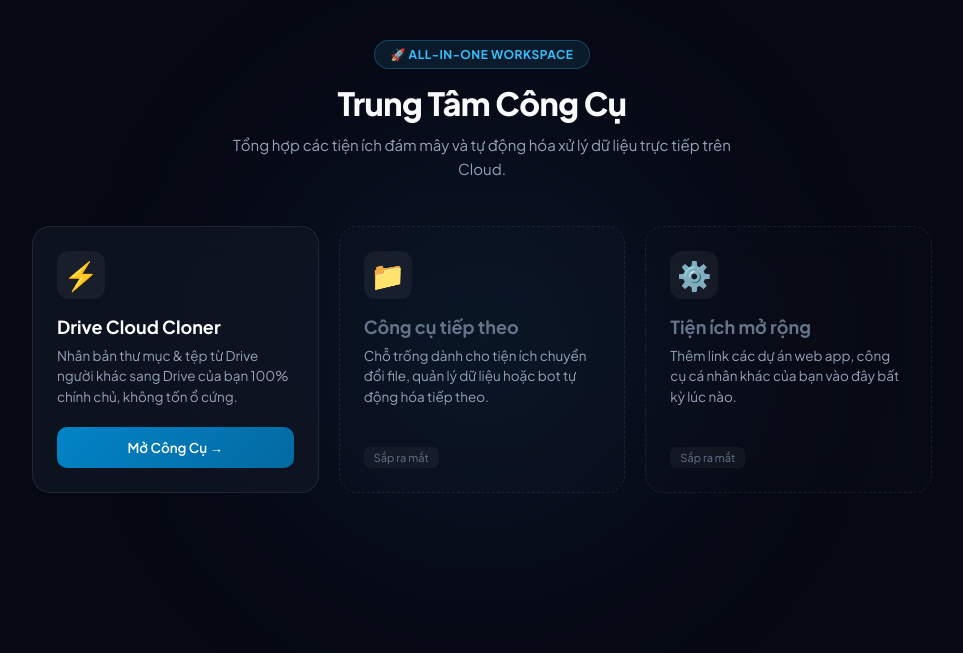
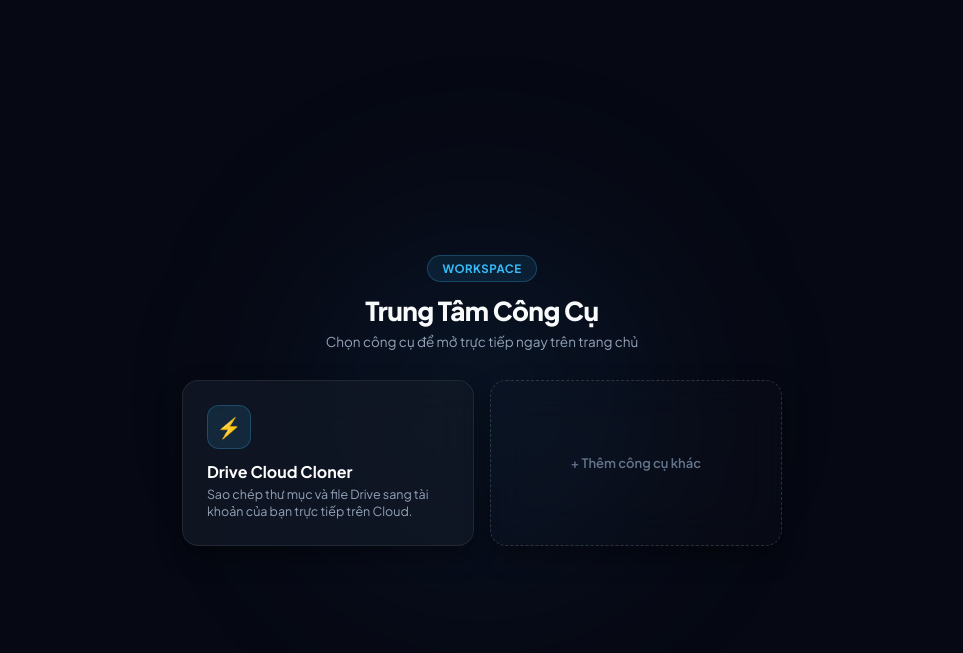
Before and after one commit to ENY333/cloner, a plain HTML site: page index.html in a window 1280 px wide. Shown: the whole page, without its empty margins (158-1121 px from the left). Drawn offline with Linux system fonts and the light colour scheme.

Commit message:
Update index.html

```diff
--- a/index.html
+++ b/index.html
@@ -3,18 +3,18 @@
 <head>
   <meta charset="UTF-8">
   <meta name="viewport" content="width=device-width, initial-scale=1.0">
-  <title>Cloud Tools Portal</title>
+  <title>Dashboard Công Cụ</title>
   <link rel="preconnect" href="https://fonts.googleapis.com">
   <link rel="preconnect" href="https://fonts.gstatic.com" crossorigin>
   <link href="https://fonts.googleapis.com/css2?family=Plus+Jakarta+Sans:wght@400;500;600;700;800&display=swap" rel="stylesheet">
   <style>
     :root {
       --bg: #060913;
-      --card-bg: rgba(18, 24, 38, 0.7);
+      --card-bg: rgba(18, 24, 38, 0.75);
       --card-border: rgba(255, 255, 255, 0.08);
       --primary: #0284c7;
       --accent: #38bdf8;
-      --text: #f8fafc;
+      --text-main: #f8fafc;
       --text-dim: #94a3b8;
     }
 
@@ -23,40 +23,46 @@
     body {
       font-family: 'Plus Jakarta Sans', sans-serif;
       background-color: var(--bg);
-      color: var(--text);
+      color: var(--text-main);
       min-height: 100vh;
       display: flex;
       flex-direction: column;
       align-items: center;
-      padding: 40px 20px;
+      justify-content: center;
+      padding: 24px;
       position: relative;
       overflow-x: hidden;
     }
 
-    /* Hiệu ứng ánh sáng nền */
-    .glow-sphere {
+    /* Đốm sáng nền công nghệ */
+    .bg-glow {
       position: absolute;
-      width: 600px;
-      height: 600px;
+      width: 500px;
+      height: 500px;
       background: radial-gradient(circle, rgba(14, 165, 233, 0.12) 0%, rgba(99, 102, 241, 0.04) 50%, transparent 70%);
-      top: 20%;
+      top: 50%;
       left: 50%;
-      transform: translate(-50%, -20%);
-      filter: blur(100px);
+      transform: translate(-50%, -50%);
+      filter: blur(90px);
       z-index: 0;
       pointer-events: none;
     }
 
-    .main-wrapper {
+    .wrapper {
       position: relative;
       z-index: 1;
       width: 100%;
-      max-width: 900px;
+      max-width: 800px;
+      display: flex;
+      flex-direction: column;
+      align-items: center;
     }
 
-    header {
+    /* Tiêu đề trang chủ */
+    .portal-header {
       text-align: center;
-      margin-bottom: 45px;
+      margin-bottom: 30px;
+      transition: opacity 0.3s ease;
     }
 
     .badge {
@@ -66,170 +72,165 @@
       background: rgba(56, 189, 248, 0.1);
       border: 1px solid rgba(56, 189, 248, 0.25);
       color: var(--accent);
-      padding: 6px 16px;
+      padding: 5px 14px;
       border-radius: 9999px;
-      font-size: 12px;
+      font-size: 11.5px;
       font-weight: 700;
       letter-spacing: 0.5px;
       text-transform: uppercase;
-      margin-bottom: 14px;
+      margin-bottom: 12px;
     }
 
     h1 {
-      font-size: 32px;
+      font-size: 26px;
       font-weight: 800;
       letter-spacing: -0.5px;
-      margin-bottom: 10px;
+      margin-bottom: 6px;
     }
 
-    header p {
+    .subtitle {
       color: var(--text-dim);
-      font-size: 15px;
-      max-width: 500px;
-      margin: 0 auto;
-      line-height: 1.6;
+      font-size: 13.5px;
     }
 
-    /* Lưới danh sách công cụ (Tools Grid) */
+    /* Khu vực lưới công cụ */
     .tools-grid {
       display: grid;
-      grid-template-columns: repeat(auto-fit, minmax(260px, 1fr));
-      gap: 20px;
+      grid-template-columns: repeat(auto-fit, minmax(240px, 1fr));
+      gap: 16px;
+      width: 100%;
+      max-width: 600px;
     }
 
-    .tool-card {
+    /* Ô nhỏ Drive Cloner */
+    .tool-box {
       background: var(--card-bg);
       backdrop-filter: blur(20px);
       -webkit-backdrop-filter: blur(20px);
       border: 1px solid var(--card-border);
-      border-radius: 18px;
+      border-radius: 16px;
       padding: 24px;
+      cursor: pointer;
       display: flex;
       flex-direction: column;
-      justify-content: space-between;
-      transition: all 0.25s ease;
-      cursor: pointer;
+      align-items: flex-start;
+      gap: 12px;
+      transition: all 0.25s cubic-bezier(0.4, 0, 0.2, 1);
+      box-shadow: 0 10px 25px rgba(0, 0, 0, 0.4);
     }
 
-    .tool-card:hover {
-      transform: translateY(-4px);
+    .tool-box:hover {
+      transform: translateY(-3px);
       border-color: rgba(56, 189, 248, 0.4);
-      box-shadow: 0 16px 30px -10px rgba(0, 0, 0, 0.5), 0 0 20px rgba(14, 165, 233, 0.15);
+      box-shadow: 0 15px 35px rgba(14, 165, 233, 0.15);
     }
 
     .tool-icon {
-      font-size: 28px;
-      width: 48px;
-      height: 48px;
+      width: 44px;
+      height: 44px;
+      background: rgba(56, 189, 248, 0.12);
+      border: 1px solid rgba(56, 189, 248, 0.25);
+      border-radius: 12px;
       display: flex;
       align-items: center;
       justify-content: center;
-      background: rgba(255, 255, 255, 0.05);
-      border-radius: 12px;
-      margin-bottom: 16px;
+      font-size: 20px;
     }
 
-    .tool-card h3 {
-      font-size: 18px;
+    .tool-info h3 {
+      font-size: 16px;
       font-weight: 700;
       color: #fff;
-      margin-bottom: 8px;
+      margin-bottom: 4px;
     }
 
-    .tool-card p {
+    .tool-info p {
+      font-size: 12.5px;
       color: var(--text-dim);
-      font-size: 13.5px;
-      line-height: 1.5;
-      margin-bottom: 20px;
-      flex-grow: 1;
+      line-height: 1.4;
     }
 
-    .tool-btn {
-      display: flex;
+    /* Ô chờ để sau này thêm tool mới */
+    .tool-box.add-more {
+      border: 1px dashed rgba(255, 255, 255, 0.15);
+      background: rgba(255, 255, 255, 0.01);
       align-items: center;
       justify-content: center;
-      gap: 8px;
-      width: 100%;
-      padding: 12px;
-      background: linear-gradient(135deg, #0284c7 0%, #0369a1 100%);
-      color: #fff;
-      border: none;
-      border-radius: 10px;
-      font-weight: 600;
-      font-size: 13.5px;
-      cursor: pointer;
-      font-family: inherit;
-      transition: all 0.2s;
+      text-align: center;
+      min-height: 130px;
     }
 
-    .tool-card:hover .tool-btn {
-      background: linear-gradient(135deg, #0ea5e9 0%, #0284c7 100%);
+    .tool-box.add-more:hover {
+      border-color: rgba(255, 255, 255, 0.3);
+      transform: none;
+      box-shadow: none;
     }
 
-    /* Thẻ công cụ chờ thêm mới (Placeholder) */
-    .tool-card.placeholder {
-      border: 1px dashed var(--card-border);
-      background: rgba(255, 255, 255, 0.01);
-      cursor: default;
+    .add-more-text {
+      font-size: 13px;
+      font-weight: 600;
+      color: #64748b;
     }
 
-    .tool-card.placeholder:hover {
-      transform: none;
-      box-shadow: none;
-      border-color: var(--card-border);
+    /* Khung hiển thị App trực tiếp ngay trên trang chủ */
+    #app-display-card {
+      display: none;
+      width: 100%;
+      max-width: 650px;
+      height: 620px;
+      background: var(--card-bg);
+      backdrop-filter: blur(24px);
+      -webkit-backdrop-filter: blur(24px);
+      border: 1px solid var(--card-border);
+      border-radius: 20px;
+      overflow: hidden;
+      flex-direction: column;
+      box-shadow: 0 25px 50px -12px rgba(0, 0, 0, 0.7);
+      animation: zoomIn 0.25s ease-out forwards;
     }
 
-    .placeholder-badge {
-      display: inline-block;
-      font-size: 11px;
-      color: #64748b;
-      background: rgba(255, 255, 255, 0.04);
-      padding: 4px 10px;
-      border-radius: 6px;
-      margin-top: auto;
-      width: fit-content;
-    }
-
-    /* Khung mở ứng dụng trực tiếp tại chỗ (Không nhảy tab) */
-    #app-container {
-      position: fixed;
-      top: 0;
-      left: 0;
-      width: 100vw;
-      height: 100vh;
-      background: #060913;
-      z-index: 999;
-      display: none;
-      flex-direction: column;
+    @keyframes zoomIn {
+      from { opacity: 0; transform: scale(0.97); }
+      to { opacity: 1; transform: scale(1); }
     }
 
     .app-topbar {
       display: flex;
       align-items: center;
       justify-content: space-between;
-      padding: 12px 24px;
-      background: #0b1120;
+      padding: 12px 18px;
+      background: rgba(11, 17, 32, 0.85);
       border-bottom: 1px solid var(--card-border);
     }
 
-    .back-btn {
+    .app-title-tag {
+      display: flex;
+      align-items: center;
+      gap: 8px;
+      font-size: 13.5px;
+      font-weight: 700;
+      color: #fff;
+    }
+
+    .btn-close {
       background: rgba(255, 255, 255, 0.08);
-      color: #fff;
       border: 1px solid var(--card-border);
-      padding: 8px 14px;
+      color: #cbd5e1;
+      padding: 6px 12px;
       border-radius: 8px;
-      font-size: 13px;
+      font-size: 12px;
       font-weight: 600;
       cursor: pointer;
       display: flex;
       align-items: center;
-      gap: 6px;
-      transition: all 0.2s;
+      gap: 4px;
+      transition: 0.2s;
     }
 
-    .back-btn:hover {
-      background: rgba(255, 255, 255, 0.15);
-      border-color: var(--accent);
+    .btn-close:hover {
+      background: rgba(239, 68, 68, 0.2);
+      border-color: rgba(239, 68, 68, 0.4);
+      color: #fca5a5;
     }
 
     iframe {
@@ -237,66 +238,74 @@
       height: 100%;
       border: none;
       flex-grow: 1;
+      background: transparent;
     }
   </style>
 </head>
 <body>
 
-  <div class="glow-sphere"></div>
+  <div class="bg-glow"></div>
 
-  <!-- Giao diện Trang Chủ Hub -->
-  <div class="main-wrapper" id="home-view">
-    <header>
-      <div class="badge">🚀 All-In-One Workspace</div>
+  <div class="wrapper">
+    <!-- Tiêu đề cổng trang chủ -->
+    <div class="portal-header" id="headerSection">
+      <div class="badge">Workspace</div>
       <h1>Trung Tâm Công Cụ</h1>
-      <p>Tổng hợp các tiện ích đám mây và tự động hóa xử lý dữ liệu trực tiếp trên Cloud.</p>
-    </header>
+      <p class="subtitle">Chọn công cụ để mở trực tiếp ngay trên trang chủ</p>
+    </div>
 
-    <div class="tools-grid">
-      <!-- CÔNG CỤ 1: DRIVE CLONER -->
-      <div class="tool-card" onclick="openApp('https://script.google.com/macros/s/AKfycbyDJJXCANAJEfUPgpby7TDhXcnN3YmqRJZuhXe5CLQEr_2VhAmSaArD442cDjB4IQwT/exec')">
+    <!-- Lưới các ô công cụ trên trang chủ -->
+    <div class="tools-grid" id="toolsGrid">
+
+      <!-- Ô DRIVE CLOUD CLONER -->
+      <div class="tool-box" onclick="showApp('https://script.google.com/macros/s/AKfycbyDJJXCANAJEfUPgpby7TDhXcnN3YmqRJZuhXe5CLQEr_2VhAmSaArD442cDjB4IQwT/exec', '⚡ Drive Cloud Cloner')">
         <div class="tool-icon">⚡</div>
-        <h3>Drive Cloud Cloner</h3>
-        <p>Nhân bản thư mục & tệp từ Drive người khác sang Drive của bạn 100% chính chủ, không tốn ổ cứng.</p>
-        <button class="tool-btn">Mở Công Cụ &rarr;</button>
+        <div class="tool-info">
+          <h3>Drive Cloud Cloner</h3>
+          <p>Sao chép thư mục và file Drive sang tài khoản của bạn trực tiếp trên Cloud.</p>
+        </div>
       </div>
 
-      <!-- CÔNG CỤ 2: DÀNH ĐỂ BẠN THÊM SAU -->
-      <div class="tool-card placeholder">
-        <div class="tool-icon">📁</div>
-        <h3 style="color: #64748b;">Công cụ tiếp theo</h3>
-        <p>Chỗ trống dành cho tiện ích chuyển đổi file, quản lý dữ liệu hoặc bot tự động hóa tiếp theo.</p>
-        <span class="placeholder-badge">Sắp ra mắt</span>
+      <!-- Ô CHỜ SẴN (Sau này bạn thêm công cụ khác vào đây) -->
+      <div class="tool-box add-more">
+        <span class="add-more-text">+ Thêm công cụ khác</span>
       </div>
 
-      <!-- CÔNG CỤ 3: DÀNH ĐỂ BẠN THÊM SAU -->
-      <div class="tool-card placeholder">
-        <div class="tool-icon">⚙️</div>
-        <h3 style="color: #64748b;">Tiện ích mở rộng</h3>
-        <p>Thêm link các dự án web app, công cụ cá nhân khác của bạn vào đây bất kỳ lúc nào.</p>
-        <span class="placeholder-badge">Sắp ra mắt</span>
+    </div>
+
+    <!-- Khung mở công cụ Drive Cloner ngay trên nền trang chủ -->
+    <div id="app-display-card">
+      <div class="app-topbar">
+        <div class="app-title-tag" id="appTitle">⚡ Drive Cloud Cloner</div>
+        <button class="btn-close" onclick="closeApp()">✕ Đóng & Về Menu</button>
       </div>
+      <iframe id="clonerFrame" src="" allow="clipboard-write"></iframe>
     </div>
   </div>
 
-  <!-- Khung chạy App tại chỗ khi bấm vào (Không bao giờ mở tab mới) -->
-  <div id="app-container">
-    <div class="app-topbar">
-      <button class="back-btn" onclick="closeApp()">← Trở về Trang Chủ</button>
-      <span style="font-size: 13px; color: var(--text-dim);">Đang chạy trên nền máy chủ Google</span>
-    </div>
-    <iframe id="app-frame" src="" allow="clipboard-write"></iframe>
-  </div>
+  <script>
+    function showApp(url, title) {
+      document.getElementById('headerSection').style.display = 'none';
+      document.getElementById('toolsGrid').style.display = 'none';
 
-  <script>
-    function openApp(url) {
-      document.getElementById('app-frame').src = url;
-      document.getElementById('app-container').style.display = 'flex';
+      const appCard = document.getElementById('app-display-card');
+      const frame = document.getElementById('clonerFrame');
+      const titleTag = document.getElementById('appTitle');
+
+      titleTag.innerText = title;
+      frame.src = url;
+      appCard.style.display = 'flex';
     }
 
     function closeApp() {
-      document.getElementById('app-container').style.display = 'none';
-      document.getElementById('app-frame').src = ''; // giải phóng bộ nhớ
+      const appCard = document.getElementById('app-display-card');
+      const frame = document.getElementById('clonerFrame');
+
+      appCard.style.display = 'none';
+      frame.src = ''; // Dọn bộ nhớ
+
+      document.getElementById('headerSection').style.display = 'block';
+      document.getElementById('toolsGrid').style.display = 'grid';
     }
   </script>
 
```
